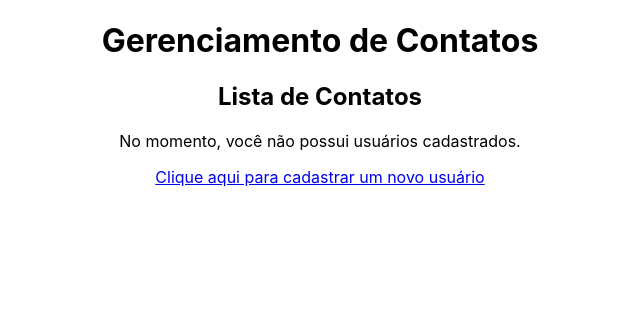
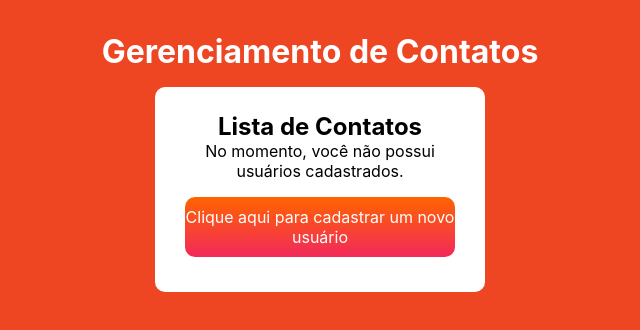
Before and after one commit to Marcoswodbarros/A5, a React (Create React App) app: page / in a window 1280 px wide. Shown: the top 330 px of the page, without its empty margins (320-960 px from the left). Built offline with nearby package versions, Linux system fonts and the light colour scheme.

Commit message:
Starting 'ListaContatos' css

```diff
--- a/src/App.css
+++ b/src/App.css
@@ -1,14 +1,26 @@
 /* src/App.css */
+* {
+  box-sizing: border-box;
+  margin: 0;
+  padding: 0;
+}
+
 .App {
   text-align: center;
-  margin: 20px;
 }
 
-form {
-  display: flex;
-  flex-direction: column;
-  max-width: 300px;
-  margin: auto;
+h1 {
+  color: white;
+  margin: 2rem 0 1rem 0;
+}
+
+.app-container {
+  background-color: white;
+  border-radius: 10px;
+  color: black;
+  margin: 0 auto;
+  padding: 25px 30px;
+  width: 330px;
 }
 
 div {
--- a/src/App.js
+++ b/src/App.js
@@ -30,6 +30,7 @@ const App = () => {
     return (
         <div className="App">
             <h1>Gerenciamento de Contatos</h1>
+            <div className='app-container'>
                 {/* Lista de contatos e link para exibir o formulário de cadastro */}
                 <ListaContatos
                     contatos={contatos}
@@ -50,6 +51,7 @@ const App = () => {
                     <Alteracao contato={selectedContact} onUpdate={handleUpdate} />
                 )}
             </div>
+        </div>
     );
 };
 
--- /dev/null
+++ b/src/components/ListaContatos/ListaContatos.css
@@ -0,0 +1,19 @@
+.listaContatos-container {
+    margin: 0 auto;
+}
+
+ul {
+    list-style-type: none;
+}
+
+.listaContatos-btn {
+    background-image: linear-gradient(180deg, #ff6400 0%, #f2295b 100%);
+    border-radius: 10px;
+    margin-top: 1rem;
+    padding: 10px 0;
+}
+
+a {
+    color: white;
+    text-decoration: none;
+}
--- a/src/components/ListaContatos/index.js
+++ b/src/components/ListaContatos/index.js
@@ -1,9 +1,10 @@
 // src/ListaContatos.js
 import React from 'react';
+import './ListaContatos.css'
 
 const ListaContatos = ({ contatos, onEdit, onDelete, onShowCadastro }) => {
     return (
-    <div>
+        <div className='listaContatos-container'>
             <h2>Lista de Contatos</h2>
             {contatos.length === 0 ? (
                 <p>No momento, você não possui usuários cadastrados.</p>
@@ -27,11 +28,11 @@ const ListaContatos = ({ contatos, onEdit, onDelete, onShowCadastro }) => {
             )}
 
             {/* Frase para exibir o formulário de cadastro */}
-      <p>
+            <div className='listaContatos-btn'>
                 <a href="#!" onClick={onShowCadastro}>
                     Clique aqui para cadastrar um novo usuário
                 </a>
-      </p>
+            </div>
         </div>
     );
 };
--- a/src/index.css
+++ b/src/index.css
@@ -1,4 +1,5 @@
 body {
+  background-color: #EE4523;
   margin: 0;
   font-family: -apple-system, BlinkMacSystemFont, 'Segoe UI', 'Roboto', 'Oxygen',
     'Ubuntu', 'Cantarell', 'Fira Sans', 'Droid Sans', 'Helvetica Neue',
```
Lines whose indentation alone changed are shown as unchanged.
